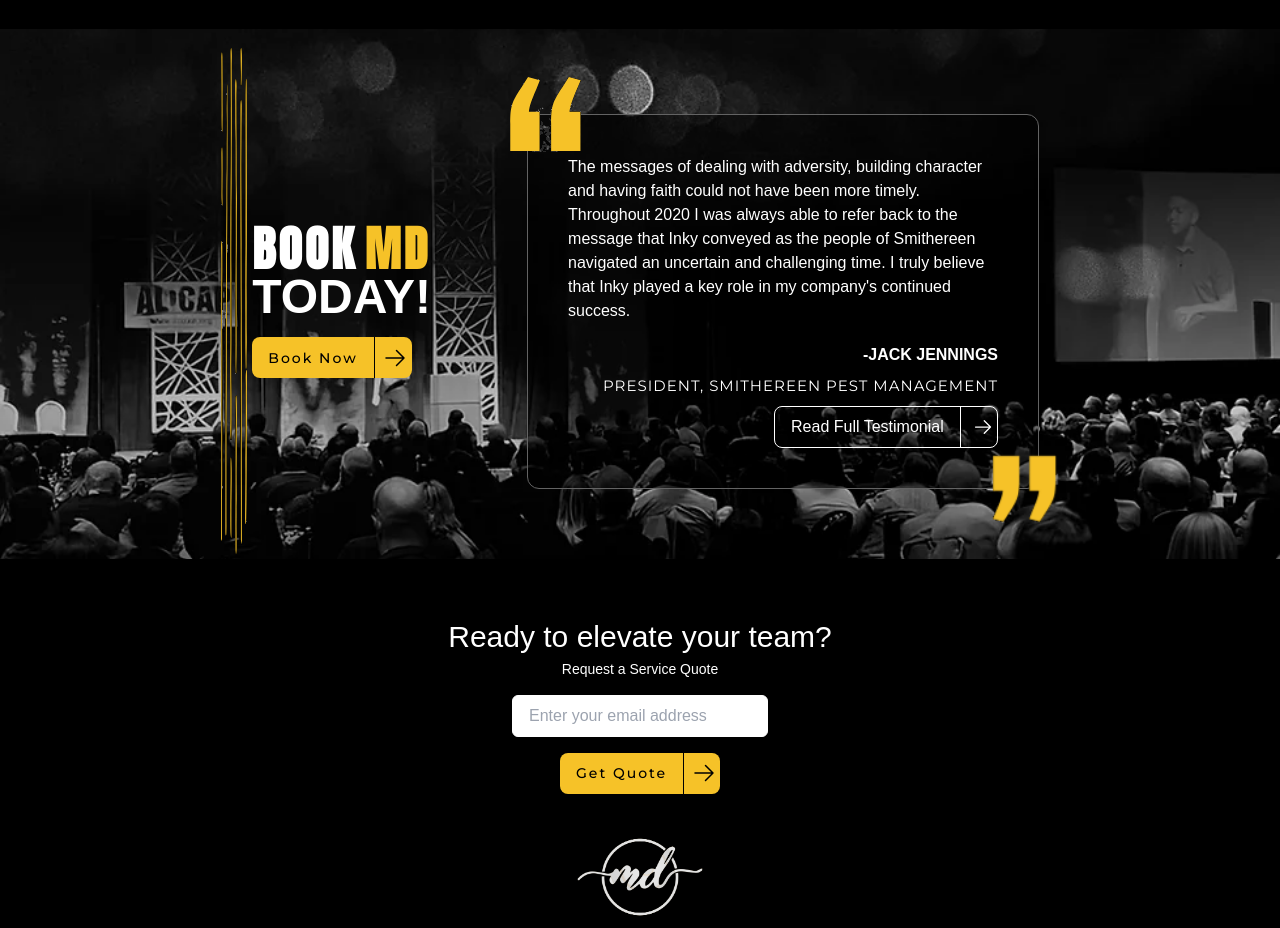
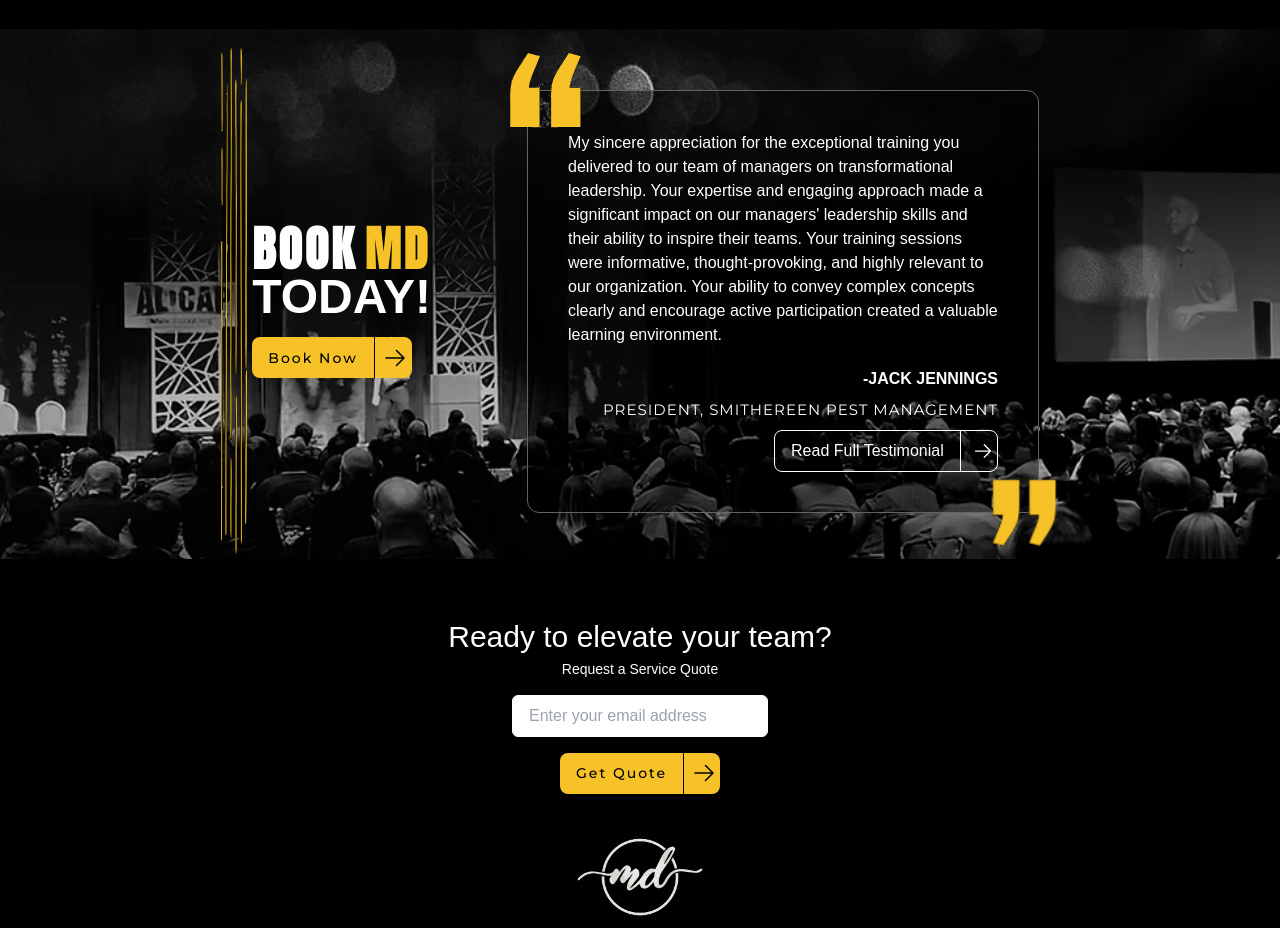
Before and after one commit to allanXQ/inky-ui, a React (Vite) app: page /home in a window 1280 px wide. Shown: the part 2860-3788 px from the top of the page. Built offline with nearby package versions, Linux system fonts and the light colour scheme; no server answers.

Commit message:
update testimonial

```diff
--- a/src/Pages/Home.jsx
+++ b/src/Pages/Home.jsx
@@ -74,17 +74,38 @@ export default function Home() {
 
   const openTestimonialModal = () => {
     setModalContent(
-      <div>
+      <div className=" max-h-[400px]">
         <h2 className="text-2xl font-bold mb-4">Full Testimonial</h2>
-        <p>
-          The messages of dealing with adversity, building character and having
-          faith could not have been more timely. Throughout 2020 I was always
-          able to refer back to the message that Inky conveyed as the people of
-          Smithereen navigated an uncertain and challenging time. I truly
-          believe that Inky played a key role in my company's continued success.
-        </p>
-        <p className="mt-4 font-bold">- JACK JENNINGS</p>
-        <p className="clients-h2">PRESIDENT, SMITHEREEN PEST MANAGEMENT</p>
+        <div className="text-xl md:text-xl text-center">
+          <p className="flex text-center">
+            My sincere appreciation for the exceptional training you delivered
+            to our team of managers on transformational leadership. Your
+            expertise and engaging approach made a significant impact on our
+            managers' leadership skills and their ability to inspire their
+            teams. Your training sessions were informative, thought-provoking,
+            and highly relevant to our organization. Your ability to convey
+            complex concepts clearly and encourage active participation created
+            a valuable learning environment. The feedback from our managers was
+            overwhelmingly positive, highlighting the practicality and
+            effectiveness of the training. Your professionalism, punctuality,
+            and dedication were evident throughout the training program.
+          </p>
+          <p>
+            Your passion for empowering leaders to reach their full potential
+            was inspiring and left a lasting impression on our team. We are
+            grateful for your contribution in fostering a culture of
+            transformational leadership within our organization. I highly
+            recommend your services to any organization seeking to enhance the
+            leadership capabilities of their managers. Your expertise and
+            ability to connect with participants make you an invaluable resource
+            in the field of leadership development. Thank you once again for
+            your outstanding training, and we look forward to future
+            collaborations that will continue to enrich our organization's
+            growth and success.
+          </p>
+        </div>
+        <p className="mt-4 font-bold">- Winnie</p>
+        <p className="clients-h2">HR MANAGER, MERIDIAN EQUATOR</p>
       </div>
     );
     toggleModal();
@@ -363,12 +384,14 @@ export default function Home() {
               className="absolute top-[-40px]  left-[-10px] md:left-[-20px] animate-slideInLeft-1 w-18"
             />
             <p>
-              The messages of dealing with adversity, building character and
-              having faith could not have been more timely. Throughout 2020 I
-              was always able to refer back to the message that Inky conveyed as
-              the people of Smithereen navigated an uncertain and challenging
-              time. I truly believe that Inky played a key role in my company's
-              continued success.
+              My sincere appreciation for the exceptional training you delivered
+              to our team of managers on transformational leadership. Your
+              expertise and engaging approach made a significant impact on our
+              managers' leadership skills and their ability to inspire their
+              teams. Your training sessions were informative, thought-provoking,
+              and highly relevant to our organization. Your ability to convey
+              complex concepts clearly and encourage active participation
+              created a valuable learning environment.
             </p>
             <div className="flex flex-col items-end gap-2">
               <p className="font-bold">-JACK JENNINGS</p>
```
